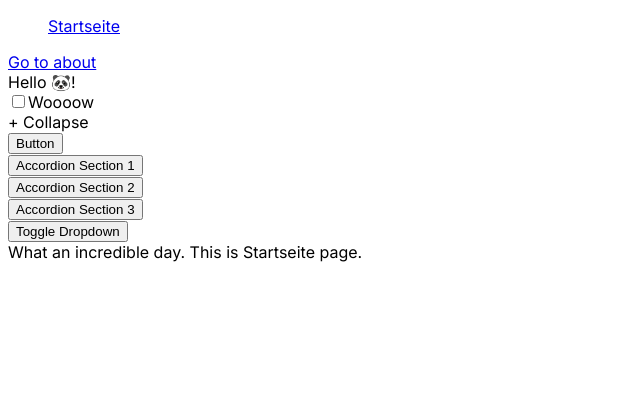
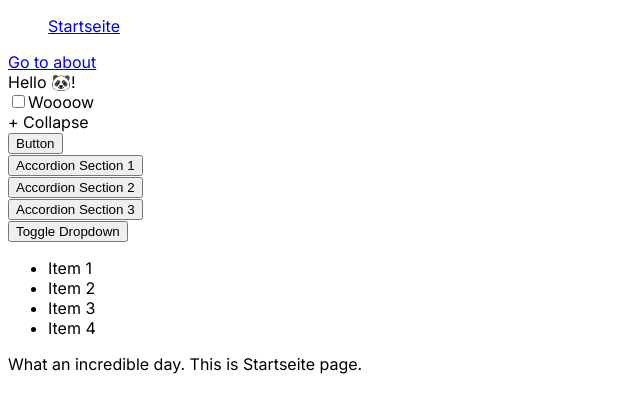
Before and after one commit to OmarAshour-exe/component-library, a Next.js app: page / in a window 1280 px wide. Shown: the top 412 px of the page, without its empty margins (0-640 px from the left). Built offline with nearby package versions, Linux system fonts and the light colour scheme.

Commit message:
Outputs component done

```diff
--- a/app/page.tsx
+++ b/app/page.tsx
@@ -6,6 +6,7 @@ import Footer from "@/components/footer/Footer";
 import Accordion from "@/components/accordion/Accordion";
 import Collapse from "@/components/collapse/Collapse";
 import Dropdown from "@/components/dropdown/Dropdown";
+import Outputs from "@/components/outputs/Outputs";
 
 const items = [
     {
@@ -22,6 +23,8 @@ const items = [
     }
 ]
 
+const items1 = ['Item 1', 'Item 2', 'Item 3', 'Item 4'];
+
 export default function Home() {
     return (
         <div>
@@ -35,6 +38,7 @@ export default function Home() {
             <Collapse title={"Collapse"}>Heeeeeeeeeeey ich bin die Content von Collapse</Collapse>
             <Accordion items={items} />
             <Dropdown></Dropdown>
+            <Outputs items={items1}></Outputs>
             <Footer text={"What an incredible day. This is Startseite page."} />
         </div>
     )
--- /dev/null
+++ b/components/outputs/Outputs.tsx
@@ -0,0 +1,21 @@
+import React from 'react';
+import {outputs} from "@/styled-system/recipes/outputs";
+
+type OutputProps = {
+    items: string[];
+};
+
+const Outputs = ({items}: OutputProps) => {
+    return (
+        <ul>
+            {items.map((item, index) => (
+                <li className={index % 2 === 0 ? outputs({output: 'li'}) : outputs({output: 'secli'})} key={index}>
+                    {item}
+                    {index < items.length - 1}
+                </li>
+            ))}
+        </ul>
+    );
+};
+
+export default Outputs;
--- a/styled-system/recipes/index.d.ts
+++ b/styled-system/recipes/index.d.ts
@@ -5,3 +5,4 @@ export * from './footer';
 export * from './accordion';
 export * from './collapse';
 export * from './dropdown';
+export * from './outputs';
--- a/styled-system/recipes/index.mjs
+++ b/styled-system/recipes/index.mjs
@@ -4,3 +4,4 @@ export * from './footer.mjs';
 export * from './accordion.mjs';
 export * from './collapse.mjs';
 export * from './dropdown.mjs';
+export * from './outputs.mjs';
--- /dev/null
+++ b/styled-system/recipes/outputs.mjs
@@ -0,0 +1,27 @@
+import { splitProps } from '../helpers.mjs';
+import { createRecipe, mergeRecipes } from './create-recipe.mjs';
+
+const outputsFn = /* @__PURE__ */ createRecipe('outputs', {}, [])
+
+const outputsVariantMap = {
+  "output": [
+    "li",
+    "secli"
+  ]
+}
+
+const outputsVariantKeys = Object.keys(outputsVariantMap)
+
+export const outputs = /* @__PURE__ */ Object.assign(outputsFn, {
+  __recipe__: true,
+  __name__: 'outputs',
+  raw: (props) => props,
+  variantKeys: outputsVariantKeys,
+  variantMap: outputsVariantMap,
+  merge(recipe) {
+    return mergeRecipes(this, recipe)
+  },
+  splitVariantProps(props) {
+    return splitProps(props, outputsVariantKeys)
+  },
+})
```
Also changed, not shown: components/outputs/Outputs.recipe.ts (added, +20 -0 lines), panda.config.ts (+6 -4 lines), styled-system/recipes/outputs.d.ts (added, +27 -0 lines).
